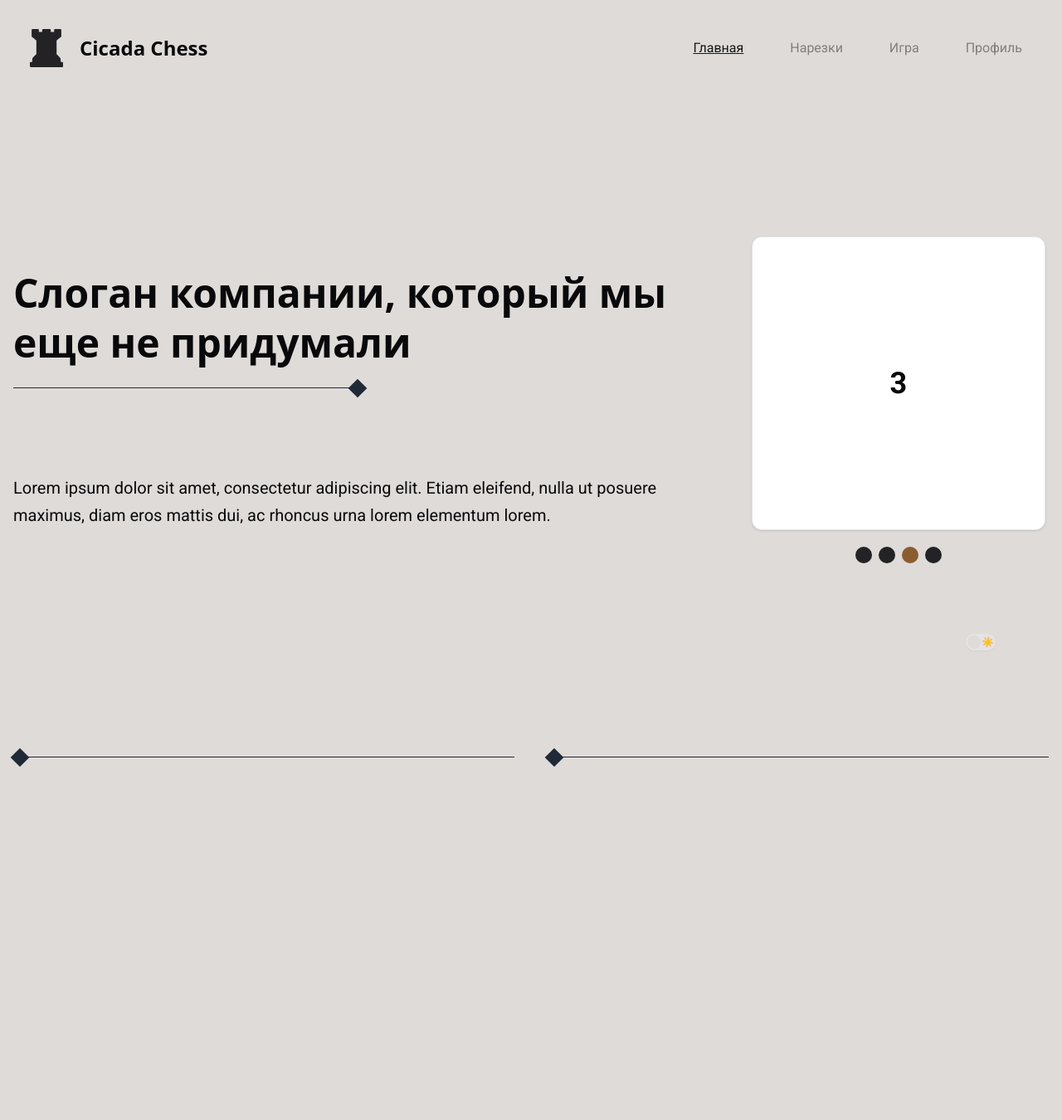
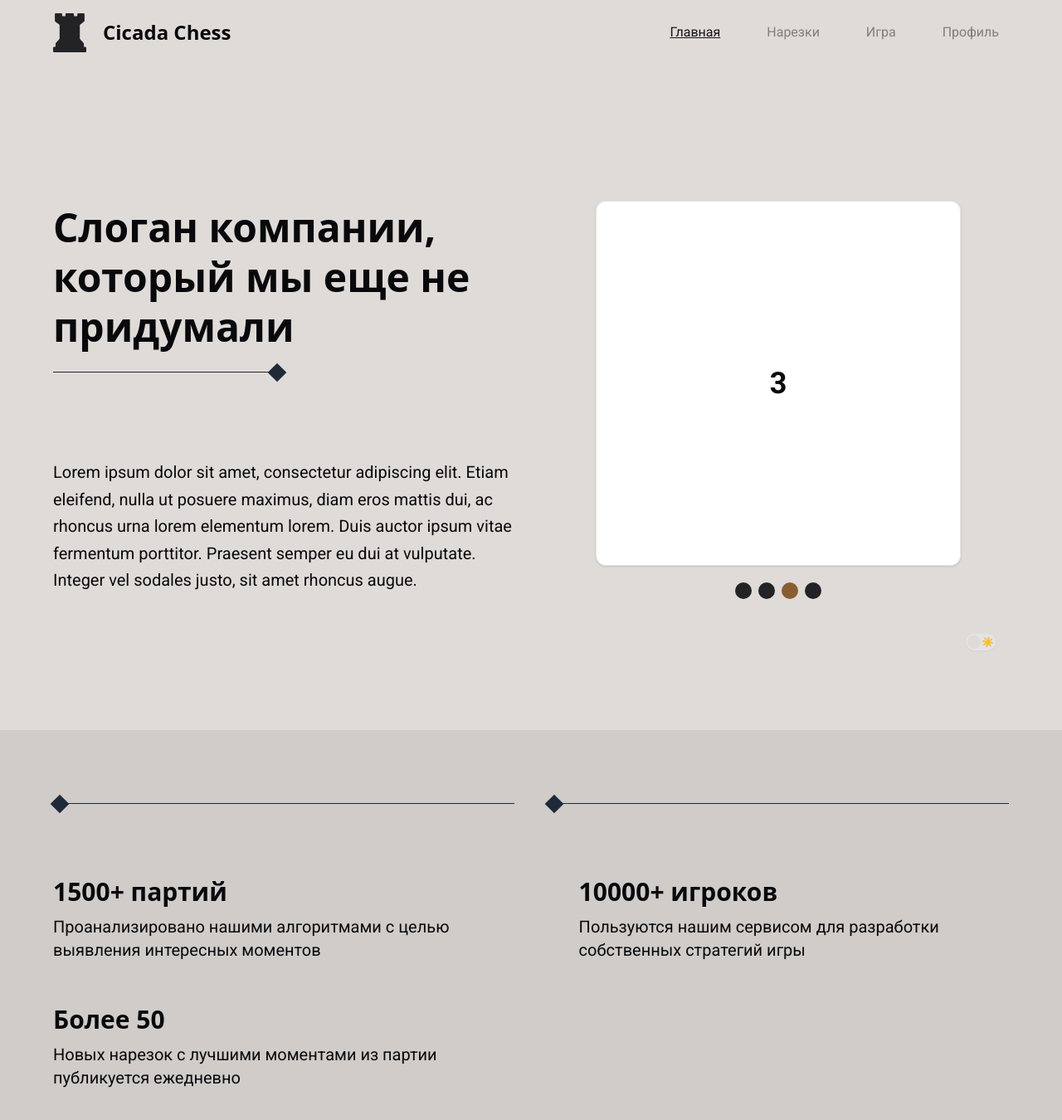
Before and after one commit to SmokingElk/cicada-frontend-mirror, a Next.js app: page / in a window 1280 px wide. Shown: the top 1350 px of the page at 83% size. Before the commit the page ends 945 px from the top, so only its background shows below. Built offline with nearby package versions, Linux system fonts and the light colour scheme.

Commit message:
add wrapper and next section

```diff
--- a/src/app/layout.tsx
+++ b/src/app/layout.tsx
@@ -31,10 +31,8 @@ export default function RootLayout({
 		<html lang="ru">
 		<body className={`antialiased ${montserrat.className} ${roboto.className}`}>
 		<AggregateProvider>
-			<div className="max-w-screen-xl mx-auto px-4">
 				<Header/>
 				{children}
-			</div>
 			<div className="fixed right-20 bottom-4 z-50">
 				<ThemeToggle/>
 			</div>
--- a/src/app/not-found.tsx
+++ b/src/app/not-found.tsx
@@ -1,13 +1,16 @@
 import Link from "next/link";
+import Wrapper from "@/components/(shared)/common/wrapper";
 
 export default function Page() {
 	return (
 		<div className="flex min-h-screen flex-col items-center justify-center bg-background text-foreground">
-			<h1 className="text-4xl font-bold">404</h1>
-			<p className="mt-4 text-lg">Страница не найдена.</p>
-			<Link href="/" className="mt-6 text-accent-foreground hover:underline">
-				Вернуться на главную
-			</Link>
+			<Wrapper className="text-center">
+				<h1 className="text-4xl font-bold">404</h1>
+				<p className="mt-4 text-lg">Страница не найдена.</p>
+				<Link href="/" className="mt-6 inline-block text-accent-foreground hover:underline">
+					Вернуться на главную
+				</Link>
+			</Wrapper>
 		</div>
 	);
 }
--- /dev/null
+++ b/src/components/(shared)/common/wrapper.tsx
@@ -0,0 +1,15 @@
+import { ReactNode } from "react";
+import { cn } from "@/lib/utils";
+
+interface WrapperProps {
+	children: ReactNode;
+	className?: string;
+}
+
+export default function Wrapper({ children, className }: WrapperProps) {
+	return (
+		<div className={cn("max-w-screen-xl px-8 sm:px-10 lg:px-16 mx-auto", className)}>
+			{children}
+		</div>
+	);
+}
--- a/src/components/(shared)/framing/header.tsx
+++ b/src/components/(shared)/framing/header.tsx
@@ -1,19 +1,20 @@
 import Image from "next/image"
 import logo from "@/../public/logo.svg"
+import Wrapper from "@/components/(shared)/common/wrapper"
 
 import HeaderMenu from "@/components/(shared)/framing/headerMenu";
 
 export default function Header() {
 	return (
-		<header
-			className="fixed top-0 left-0 right-0 h-[var(--header-height)] mx-auto z-40 max-w-screen-xl bg-background px-9 pt-9 flex flex-row items-center justify-between">
-			<div className="flex items-center py-3">
-				<Image src={logo} alt="Logo" width={40} height={36} className=""/>
-				<h1 className="text-2xl ml-5 font-bold">
-					Cicada Chess
-				</h1>
-			</div>
-			<HeaderMenu/>
+		<header className="fixed top-0 left-0 right-0 h-[var(--header-height)] z-40 w-full bg-background">
+			<Wrapper className="flex flex-row items-center justify-between py-4">
+				<div className="flex items-center">
+					<Image src={logo} alt="Logo" width={40} height={36}/>
+					<h1 className="text-2xl ml-5 font-bold">Cicada Chess</h1>
+				</div>
+				<HeaderMenu/>
+			</Wrapper>
 		</header>
-	)
+	);
+
 }
--- /dev/null
+++ b/src/components/(shared)/landing/landingCard.tsx
@@ -0,0 +1,16 @@
+import { cn } from "@/lib/utils";
+
+interface LandingCardProps {
+	title: string,
+	description: string,
+	className?: string,
+}
+
+export default function LandingCard({title, description, className}: LandingCardProps) {
+	return (
+		<div className={cn("mb-5", className)}>
+			<h2 className="text-3xl font-semibold mb-2.5">{title}</h2>
+			<div className="text-xl">{description}</div>
+		</div>
+	)
+}
--- a/src/components/(shared)/landing/landingPage.tsx
+++ b/src/components/(shared)/landing/landingPage.tsx
@@ -1,32 +1,54 @@
 import LandingCarousel from "./landingCarousel"
 import CustomSeparator from "@/components/(shared)/common/customSeparator";
+import LandingCard from "@/components/(shared)/landing/landingCard";
+import Wrapper from "@/components/(shared)/common/wrapper";
 
 export default function LandingPage() {
 	return (
 		<>
-			<section className="h-screen flex flex-row justify-center items-center gap-x-10">
-				<div className="w-full flex flex-col justify-center space-y-6 relative">
+			<section className="h-screen flex items-center">
+				<Wrapper className="flex flex-row justify-between items-center gap-x-10">
+					<div className="w-1/2 flex flex-col justify-center space-y-6">
 						<h1 className="font-semibold text-5xl leading-tight">
 							Слоган компании, который мы еще не придумали
 						</h1>
 						<CustomSeparator/>
-					<p className="pt-20 text-xl leading-relaxed">
-						Lorem ipsum dolor sit amet, consectetur adipiscing elit. Etiam eleifend, nulla ut posuere maximus, diam eros
-						mattis dui, ac rhoncus urna lorem elementum lorem.
-					</p>
+						<div className="text-xl leading-relaxed pt-20">
+							Lorem ipsum dolor sit amet, consectetur adipiscing elit. Etiam eleifend, nulla ut posuere maximus, diam
+							eros mattis dui, ac rhoncus urna lorem elementum lorem. Duis auctor ipsum vitae fermentum porttitor.
+							Praesent semper eu dui at vulputate. Integer vel sodales justo, sit amet rhoncus augue.
 						</div>
-				<div>
+					</div>
+					<div className="w-1/2">
 						<LandingCarousel/>
 					</div>
+				</Wrapper>
 			</section>
-			<section className="flex flex-col items-center w-full">
-				<div className="flex flex-row justify-between w-full mx-auto gap-x-10">
+			<section className="flex flex-col items-center w-full bg-[#cfccc9]">
+				<Wrapper className={"mt-14"}>
+					<div className="flex flex-row justify-between gap-x-10 w-full">
 						<CustomSeparator direction="left" className="my-8 flex-1"/>
 						<CustomSeparator direction="left" className="my-8 flex-1"/>
 					</div>
+					<div className="flex flex-wrap justify-between items-start gap-y-8 mt-14 mb-28">
+						<LandingCard
+							title="1500+ партий"
+							description="Проанализировано нашими алгоритмами с целью выявления интересных моментов"
+							className="w-[45%]"
+						/>
+						<LandingCard
+							title="10000+ игроков"
+							description="Пользуются нашим сервисом для разработки собственных стратегий игры"
+							className="w-[45%]"
+						/>
+						<LandingCard
+							title="Более 50"
+							description="Новых нарезок с лучшими моментами из партии публикуется ежедневно"
+							className="w-[45%]"
+						/>
+					</div>
+				</Wrapper>
 			</section>
-
-
 		</>
 	);
 }
```
Lines whose indentation alone changed are shown as unchanged.
